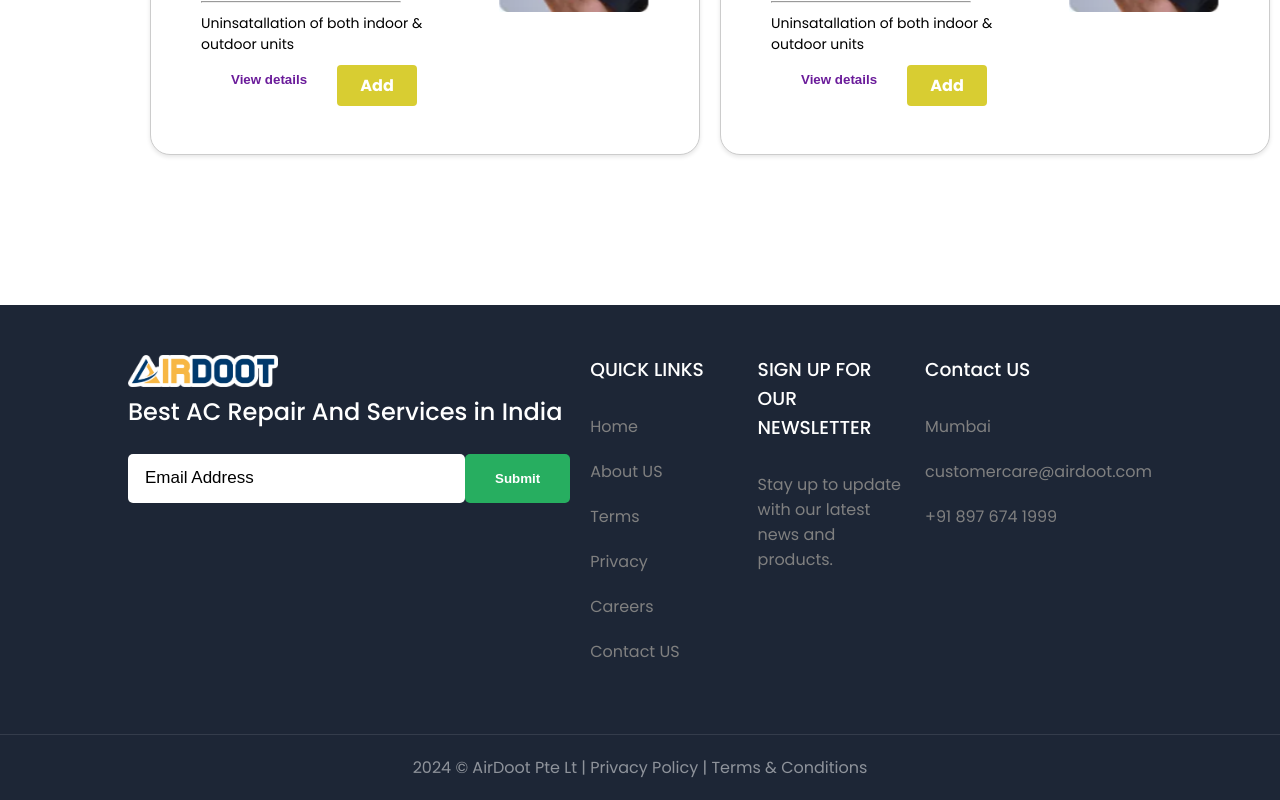
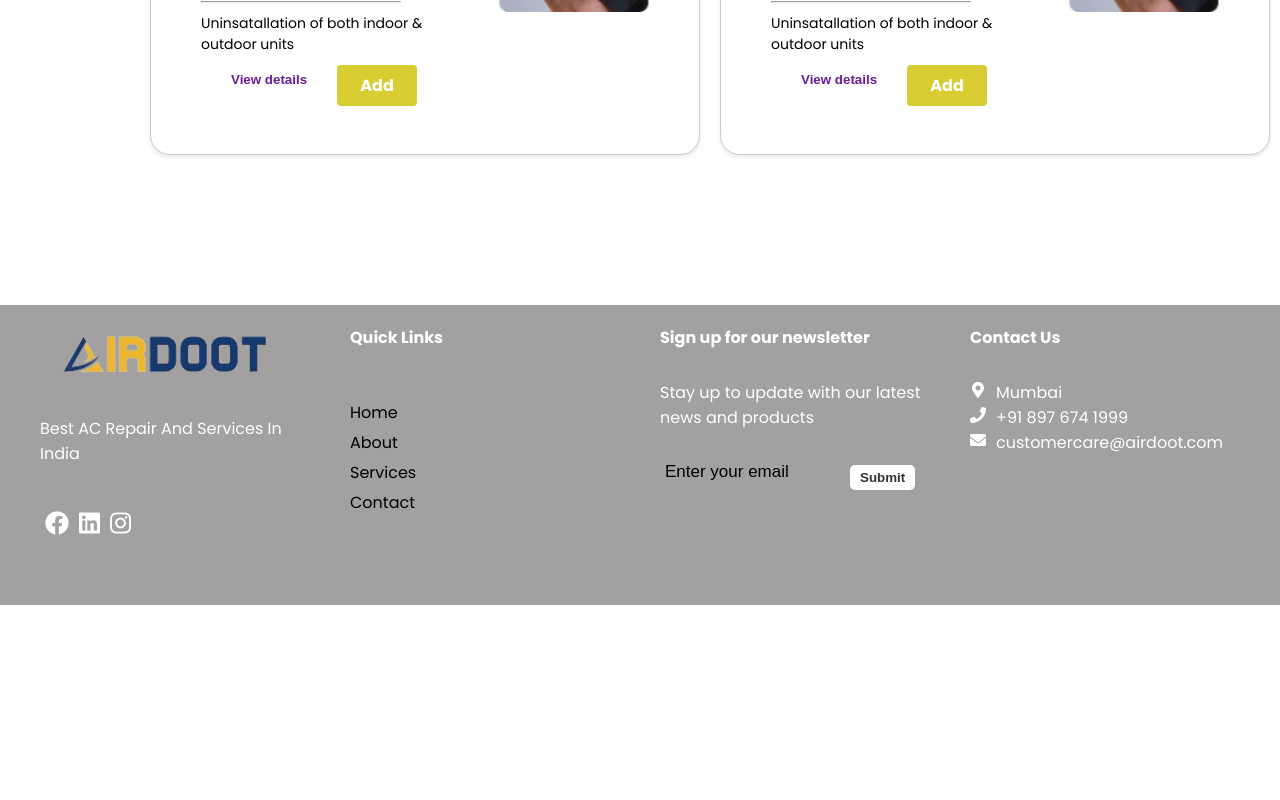
Before and after one commit to PunsithRajapakse/Airdoot, a React (Create React App) app: page /moreservice in a window 1280 px wide. Shown: the part 1222-2022 px from the top of the page. After the commit the page ends 1827 px from the top, so only its background shows below. Built offline with nearby package versions, Linux system fonts and the light colour scheme.

Commit message:
new footer created

```diff
--- a/package.json
+++ b/package.json
@@ -8,6 +8,7 @@
     "@testing-library/user-event": "^13.5.0",
     "react": "^18.1.0",
     "react-dom": "^18.1.0",
+    "react-icons": "^5.1.0",
     "react-router-dom": "^5.3.4",
     "react-scripts": "^5.0.1",
     "react-slick": "^0.29.0",
--- a/src/components/common/footer/Footer.jsx
+++ b/src/components/common/footer/Footer.jsx
@@ -1,42 +1,90 @@
-import React from "react"
-import { footer } from "../../data/Data"
-import "./footer.css"
+import React from "react";
+import "./footer.css"; // Import your CSS file for styling
+import { FaEnvelope, FaPhone, FaMapMarkerAlt } from "react-icons/fa"; // Import relevant icons from react-icons library
 
 const Footer = () => {
   return (
-    <>
-      <footer>
-        <div className='container'>
-          <div className='box'>
-            <div className='logo'>
-              <img src='../images/airdoot-logo.png' alt='' />
-              <h2>Best AC Repair And Services in India</h2>
-              <br/>
-
-              <div className='input flex'>
-                <input type='text' placeholder='Email Address' />
-                <button>Submit</button>
-              </div>
+    <footer className="footer">
+      <div className="column">
+        <div className="logo">
+          <img src="Assets/alogo.png" alt="Logo" />
+          <p>Best AC Repair And Services In India</p>
+        </div>
+        <div className="social-icons">
+          <a href="#" className="social-icon" target="_blank">
+            <i className="fab fa-facebook" style={{ color: "#ffffff" }}></i>
+          </a>
+          <a href="#" className="social-icon" target="_blank">
+            <i className="fab fa-linkedin" style={{ color: "#ffffff" }}></i>
+          </a>
+          <a href="#" className="social-icon" target="_blank">
+            <i className="fab fa-instagram" style={{ color: "#ffffff" }}></i>
+          </a>
+        </div>
+      </div>
+      <div className="column">
+        <h3>Quick Links</h3>
+        <ul>
+          <li>
+            <a href="/">Home</a>
+          </li>
+          <li>
+            <a href="/about">About</a>
+          </li>
+          <li>
+            <a href="/services">Services</a>
+          </li>
+          <li>
+            <a href="/contact">Contact</a>
+          </li>
+        </ul>
+      </div>
+      <div className="column">
+        <h3>Sign up for our newsletter</h3>
+        <p>Stay up to update with our latest news and products</p>
+        <div className="newsletter-form">
+          <input type="email" placeholder="Enter your email" />
+          <button>Submit</button>
+        </div>
+      </div>
+      <div className="column">
+        <h3>Contact Us</h3>
+        <div className="contact-info">
+          <div className="contact-item">
+            <div className="icon">
+              <FaMapMarkerAlt />
+            </div>
+            <div className="info">
+              <p>Mumbai</p>
             </div>
           </div>
+          <div className="contact-item">
+            <div className="icon">
+              <FaPhone />
+            </div>
+            <div className="info">
+              <p>+91 897 674 1999</p>
+            </div>
+          </div>
+          <div className="contact-item">
+            <div className="icon">
+              <FaEnvelope />
+            </div>
+            <div className="info">
+              <p>customercare@airdoot.com</p>
+            </div>
+          </div>
+        </div>
+      </div>
+      {/* <div className="additional-links">
+        <p>2024 © AirDoot Pte Ltd</p>
+        <p><a href="#">Privacy Policy</a></p>
+        <p><a href="#">Terms & Conditions</a></p>
+      </div> */}
+    </footer>
 
-          {footer.map((val) => (
-            <div className='box'>
-              <h3>{val.title}</h3>
-              <ul>
-                {val.text.map((items) => (
-                  <li> {items.list} </li>
-                ))}
-              </ul>
-            </div>
-          ))}
-        </div>
-      </footer>
-      <div className='legal'>
-        <span>2024 © AirDoot Pte Lt | Privacy Policy | Terms & Conditions</span>
-      </div>
-    </>
-  )
-}
 
-export default Footer
+  );
+};
+
+export default Footer;
--- a/src/components/common/footer/footer.css
+++ b/src/components/common/footer/footer.css
@@ -1,58 +1,129 @@
-.footerContact {
-  background-color: #27ae60;
-  padding: 40px 0;
+.footer {
+  display: flex;
+  justify-content: space-around;
+  background-color: #a2a0a0;
   color: #fff;
+  padding: 20px;
+  height: 300px;
 }
-.footerContact h1 {
-  font-size: 40px;
+
+.footer .column {
+  flex: 1;
+  padding: 0 20px;
 }
-footer {
-  background-color: #1d2636;
-  padding: 50px 0;
-  color: #fff;
+
+.footer .column p {
+  margin-top: 30px;
+  color: white;
 }
-footer .container {
-  display: grid;
-  grid-template-columns: 6fr 2fr 2fr 1fr;
-  grid-gap: 20px;
+
+.footer .logo img {
+  width: 250px;
+  height: auto;
 }
-footer img {
-  width: 150px;
+
+.footer .logo p {
+  margin-top: 20px;
 }
-footer h2 {
-  font-weight: 500;
+
+.footer .social-icons {
+  display: flex;
+  justify-content: left;
+  align-items: center;
+  margin-top: 40px;
 }
-footer p {
-  color: grey;
-  margin: 20px 0;
+
+.footer .social-icon {
+  margin: 0 5px;
+  font-size: 24px; /* Adjust the font size as needed */
 }
-footer input {
+
+.footer .social-icon i {
+  transition: transform 0.2s ease; /* Add transition effect */
+}
+
+.footer .social-icon:hover i {
+  transform: scale(1.2); /* Scale up the icon on hover */
+}
+
+
+.footer h3 {
+  font-size: 16px;
+  color: white;
+}
+
+.footer ul {
+  list-style: none;
+  padding: 0;
+  color: white;
+  margin-top: 50px;
+}
+
+.footer ul li {
+  margin-bottom: 5px;
+  color: white;
+}
+
+.footer input[type="email"],
+button {
+  display: inline-block;
+  vertical-align: middle;
+}
+
+.footer .newsletter-form {
+  margin-top: 30px;
+}
+
+.footer input[type="email"] {
+  width: calc(100% - 80px);
+  padding: 5px;
+  margin-bottom: 10px;
+}
+
+.footer button {
+  padding: 5px 10px;
   background-color: #fff;
-  padding: 17px;
-  width: 100%;
-  border-radius: 5px;
+  color: #333;
+  border: none;
+  cursor: pointer;
 }
-footer h3 {
-  font-weight: 500;
-  margin-bottom: 30px;
+
+.footer button:hover {
+  background-color: #ccc;
 }
-footer ul {
-  display: block;
+
+.footer .contact-info {
+  display: flex;
+  flex-direction: column;
+  margin-top: 30px;
 }
-footer ul li {
-  display: block;
-  color: grey;
-  margin-bottom: 20px;
+
+.footer .contact-item {
+  display: flex;
+  align-items: center;
 }
-.legal {
-  text-align: center;
-  padding: 20px;
-  background: #1d2636;
-  color: rgba(255, 255, 255, 0.5);
-  border-top: 1px solid rgba(255, 255, 255, 0.1);
+
+.footer .contact-item .icon {
+  margin-right: 10px;
 }
-@media screen and (max-width: 800px) {
-  footer .container {
-    grid-template-columns: repeat(2, 1fr);
-  }
+
+.footer .contact-item p {
+  margin: 0;
+  color: white;
 }
+
+.footer .column .contact-info .contact-item .info{
+  margin-top: 0px;
+}
+
+.footer .additional-links {
+  display: flex;
+  justify-content: center;
+  align-items: center;
+  color: white;
+  width: 100%; /* Make the section take full width */
+}
+
+.footer .additional-links p {
+  margin: 0 10px;
+}
```
Also changed, not shown: public/Assets/alogo.png (added), 1 other file (tests, documents, lock files or other folders).
